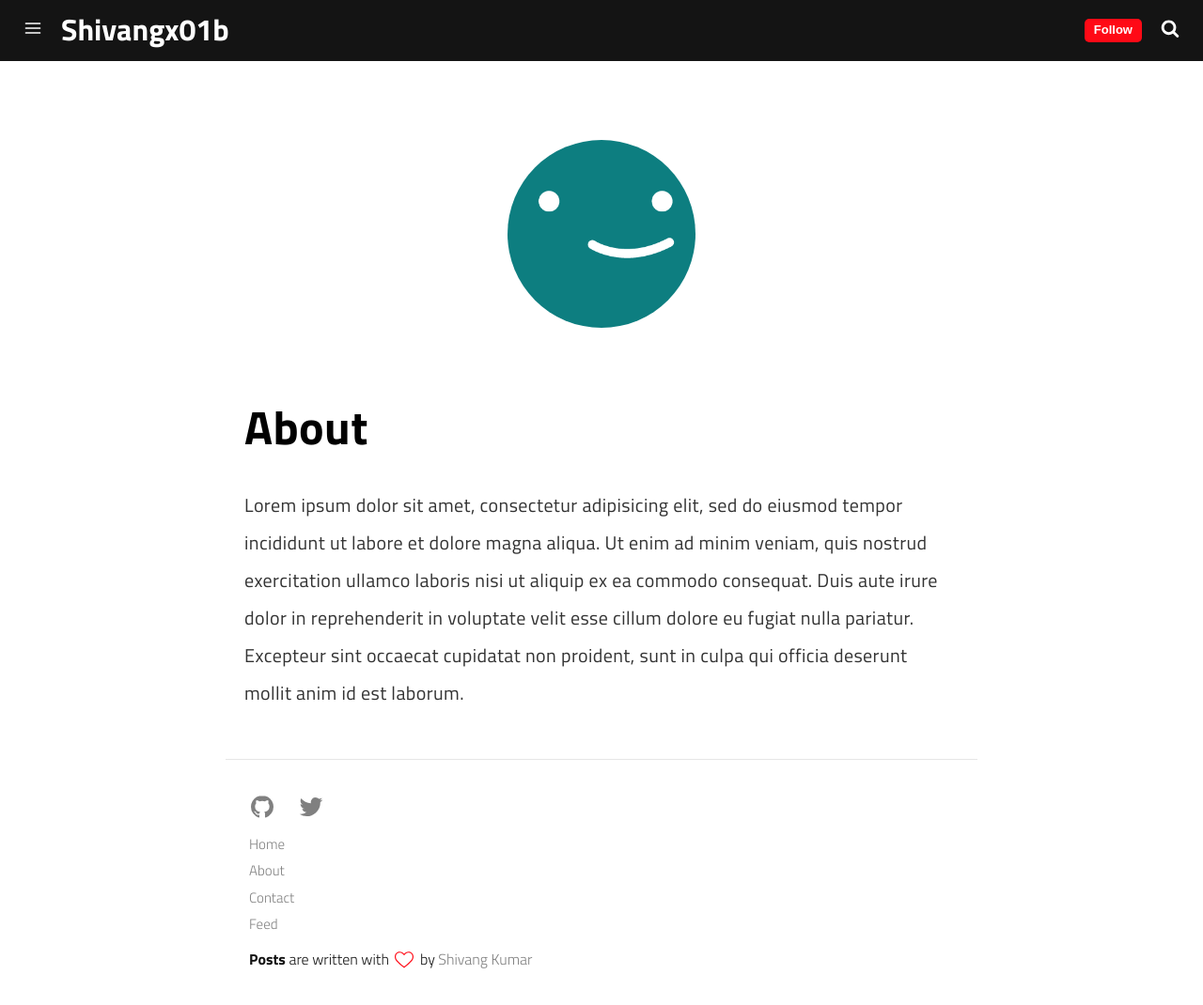
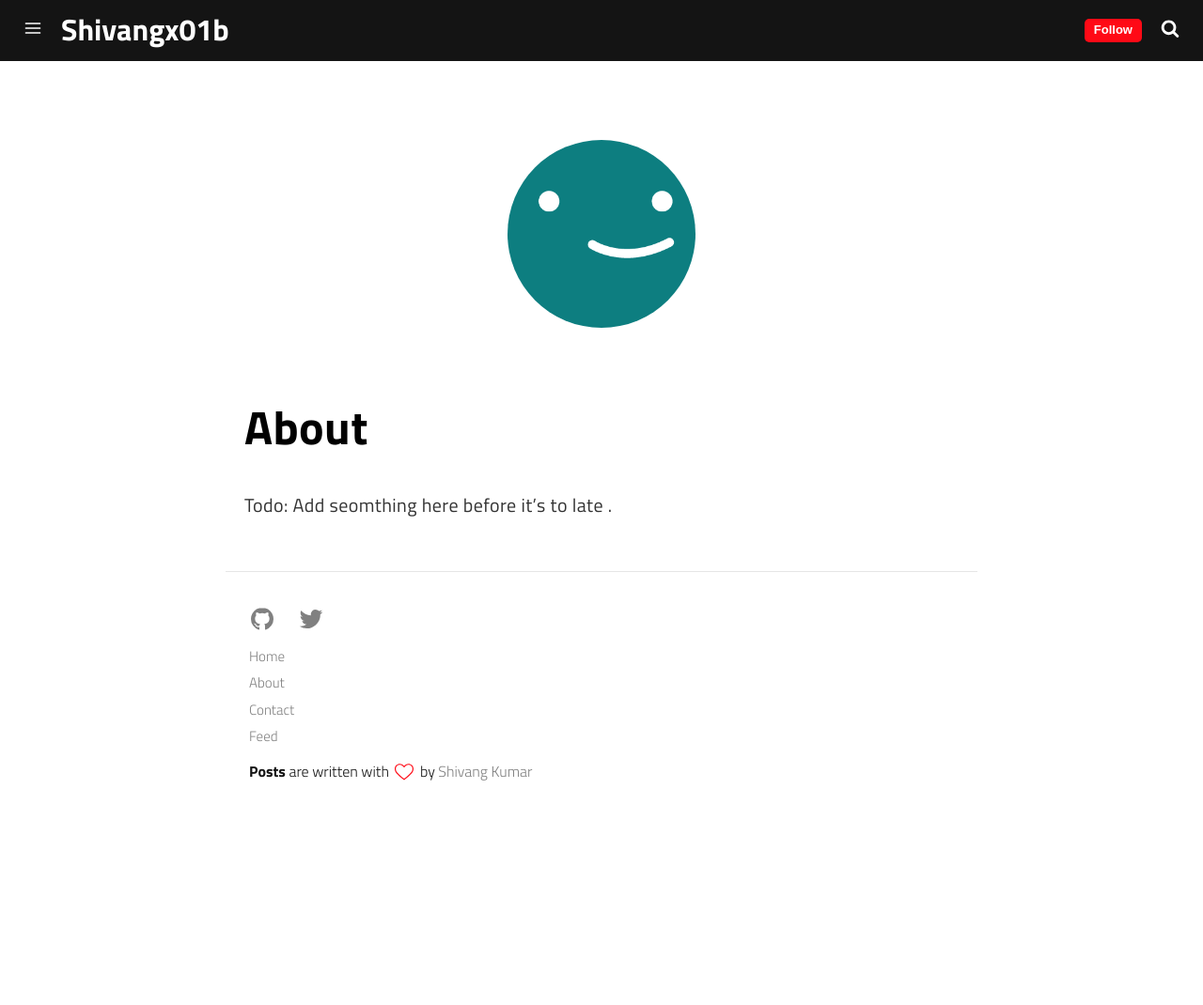
Before and after one commit to Shivangx01b/shivangx01b.github.io, a Jekyll site: the page built from pages/about.md, in a window 1280 px wide and 1070 px high. Shown: the whole window at 94% size. Built offline with Jekyll 4.4.1, drawn with Linux system fonts in a browser that asks for light colours; a script that is not in the unit is left out.

Commit message:
Update about.md

```diff
--- a/pages/about.md
+++ b/pages/about.md
@@ -5,13 +5,8 @@ description: Some description.
 permalink: /about/
 ---
 
-<img class="img-rounded" src="/assets/img/uploads/profile.png" alt="Thiago Rossener" width="200">
+<img class="img-rounded" src="/assets/img/uploads/profile.png" alt="Shivang Kumar" width="200">
 
 # About
 
-Lorem ipsum dolor sit amet, consectetur adipisicing elit, sed do eiusmod
-tempor incididunt ut labore et dolore magna aliqua. Ut enim ad minim veniam,
-quis nostrud exercitation ullamco laboris nisi ut aliquip ex ea commodo
-consequat. Duis aute irure dolor in reprehenderit in voluptate velit esse
-cillum dolore eu fugiat nulla pariatur. Excepteur sint occaecat cupidatat non
-proident, sunt in culpa qui officia deserunt mollit anim id est laborum.
+Todo: Add seomthing here before it's to late .
```
